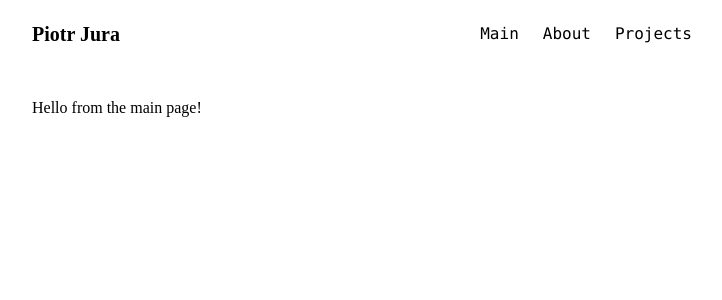
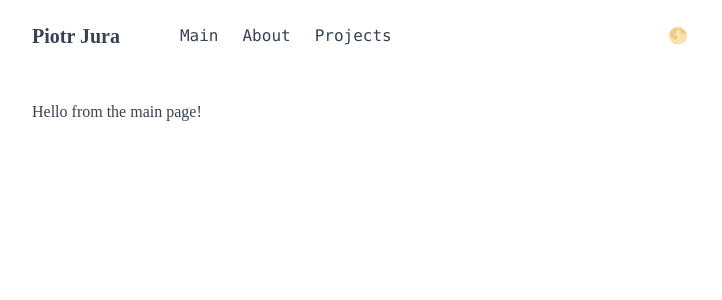
Before and after one commit to osuke-noguchi/nuxt-portfoilo, a Nuxt app: page / in a window 1280 px wide. Shown: the top 300 px of the page, without its empty margins (280-1002 px from the left). Built offline with nearby package versions, Linux system fonts and the light colour scheme.

Commit message:
dark mode

```diff
--- /dev/null
+++ b/components/color-mode-selector.vue
@@ -0,0 +1,45 @@
+<template>
+  <div class="flex space-x-2 items-center">
+    <div class="text-gray-500 text-xs" v-if="showNextModeLabel">
+      Change to {{ nextMode }}
+    </div>
+    <button
+      @click="toggleMode"
+      @mouseenter="showNextModeLabel = true"
+      @mouseleave="showNextModeLabel = false"
+      class="hover:bg-gray-200 dark:hover:bg-gray-600 px-2 py-1 text-gray-500"
+    >
+      {{ nextModeIcon }}
+    </button>
+  </div>
+</template>
+
+<script setup>
+const showNextModeLabel = ref(false);
+const colorMode = useColorMode();
+
+const modes = ["system", "light", "dark"];
+
+const nextModeIcons = {
+  system: "🌗",
+  light: "🌕",
+  dark: "🌑",
+};
+
+const nextMode = computed(() => {
+  const currentModeIndex = modes.indexOf(colorMode.preference);
+  let nextModeIndex = null;
+
+  if (currentModeIndex + 1 === modes.length) {
+    nextModeIndex = 0;
+  } else {
+    nextModeIndex = currentModeIndex + 1;
+  }
+
+  return modes[nextModeIndex];
+});
+
+const nextModeIcon = computed(() => nextModeIcons[nextMode.value]);
+
+const toggleMode = () => (colorMode.preference = nextMode.value);
+</script>
--- a/layouts/default.vue
+++ b/layouts/default.vue
@@ -1,13 +1,19 @@
 <template>
   <div class="container mx-auto max-w-2xl">
     <header class="flex justify-between items-center mt-5">
-      <div>
-        <NuxtLink to="/" class="text-xl font-semibold p-2 hover:bg-gray-200"
-          >Piotr Jura</NuxtLink
-        >
+      <div class="flex items-center space-x-12">
+        <div>
+          <NuxtLink to="/" class="text-xl font-semibold p-2 hover:bg-gray-200"
+            >Piotr Jura</NuxtLink
+          >
+        </div>
+
+        <Menu />
       </div>
 
-      <Menu />
+      <ClientOnly>
+        <ColorModeSelector />
+      </ClientOnly>
     </header>
     <main class="p-2 mt-10">
       <slot />
@@ -36,4 +42,8 @@
 body {
   font-family: "Robot";
 }
+
+body {
+  @apply bg-white dark:bg-gray-900 text-gray-700 dark:text-gray-300;
+}
 </style>
--- a/nuxt.config.ts
+++ b/nuxt.config.ts
@@ -1,5 +1,8 @@
 // https://nuxt.com/docs/api/configuration/nuxt-config
 export default defineNuxtConfig({
   devtools: { enabled: true },
-  modules: ['@nuxtjs/tailwindcss'],
+  modules: ['@nuxtjs/tailwindcss', '@nuxtjs/color-mode'],
+  colorMode: {
+    classSuffix: '',
+  },
 });
--- a/package.json
+++ b/package.json
@@ -15,6 +15,7 @@
     "vue-router": "^4.3.0"
   },
   "devDependencies": {
+    "@nuxtjs/color-mode": "^3.4.1",
     "@nuxtjs/tailwindcss": "^6.12.0"
   }
 }
--- /dev/null
+++ b/tailwind.config.js
@@ -0,0 +1,3 @@
+module.exports = {
+  darkMode: 'class',
+};
```
Also changed, not shown: 1 other file (tests, documents, lock files or other folders).
